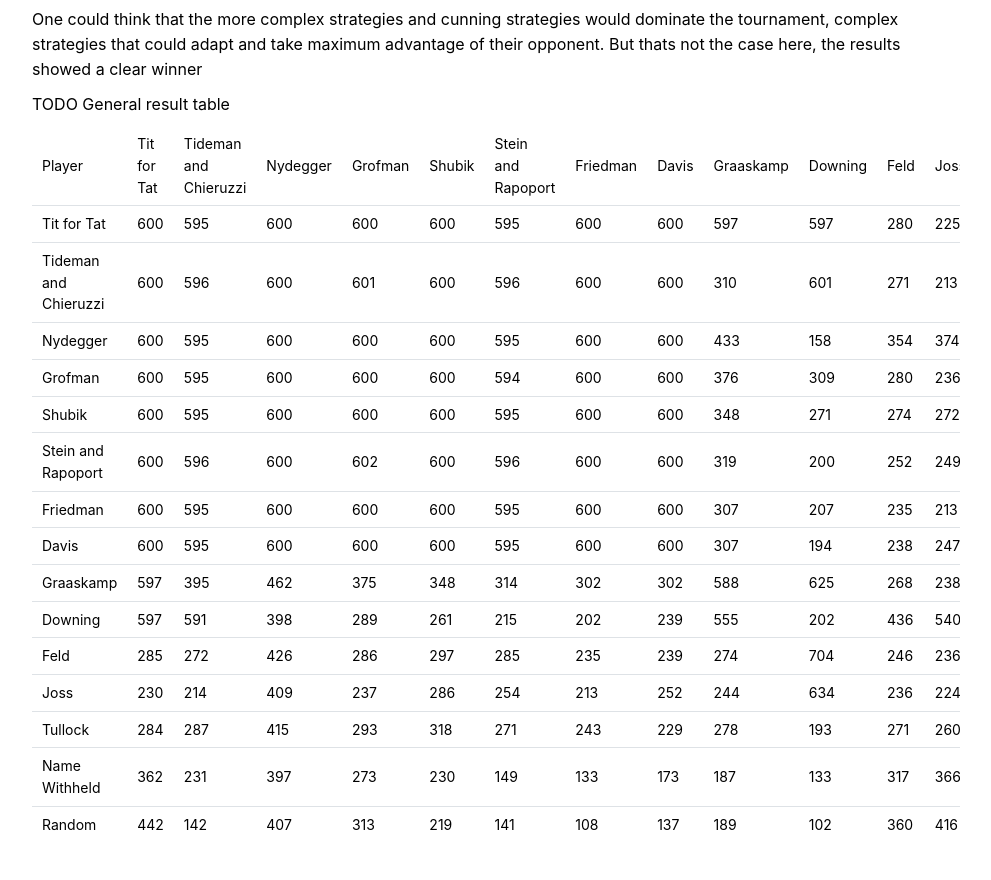
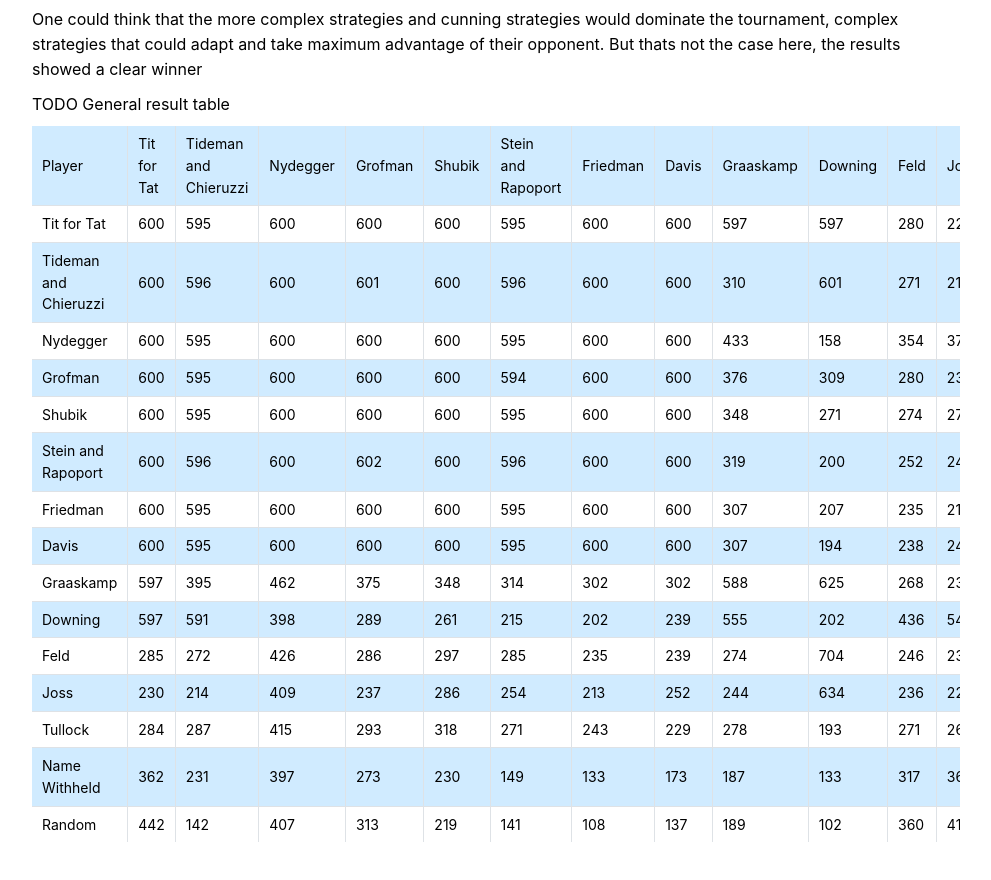
Before and after one commit to AndresCRamos/prisoners-dilemma, a React (Vite) app: page / in a window 1280 px wide. Shown: the part 3040-3920 px from the top of the page, without its empty margins (144-1135 px from the left). Built offline with nearby package versions, Linux system fonts and the light colour scheme.

Commit message:
Add GeneralResultsTable Mantine styles

```diff
--- a/src/components/LearnMore/GeneralResultsTable.tsx
+++ b/src/components/LearnMore/GeneralResultsTable.tsx
@@ -5,7 +5,7 @@ import { rows } from "./data";
 const GeneralResultsTable: React.FC = () => {
   return (
     <Table.ScrollContainer minWidth={320}>
-      <Table>
+      <Table withColumnBorders striped stripedColor="blue.1">
         <Table.Tbody>
           {rows.map((row, rowIndex) => (
             <Table.Tr tabIndex={rowIndex}>
```
